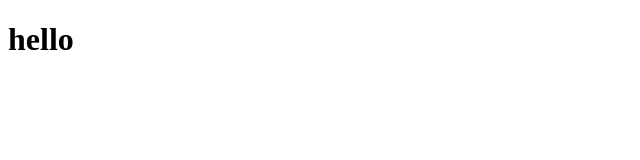
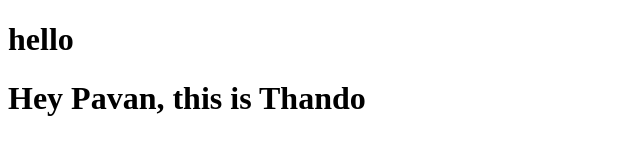
Before and after one commit to pavan824/project152636, a plain HTML site: page index.html in a window 1280 px wide. Shown: the whole page, without its empty margins (0-640 px from the left). Drawn offline with Linux system fonts and the light colour scheme.

Commit message:
Update index.html
I, Thandolwethu, have edited Pavan's code

```diff
--- a/index.html
+++ b/index.html
@@ -7,5 +7,6 @@
 </head>
 <body>
     <h1>hello</h1>
+    <h1>Hey Pavan, this is Thando</h1>
 </body>
 </html>
```
